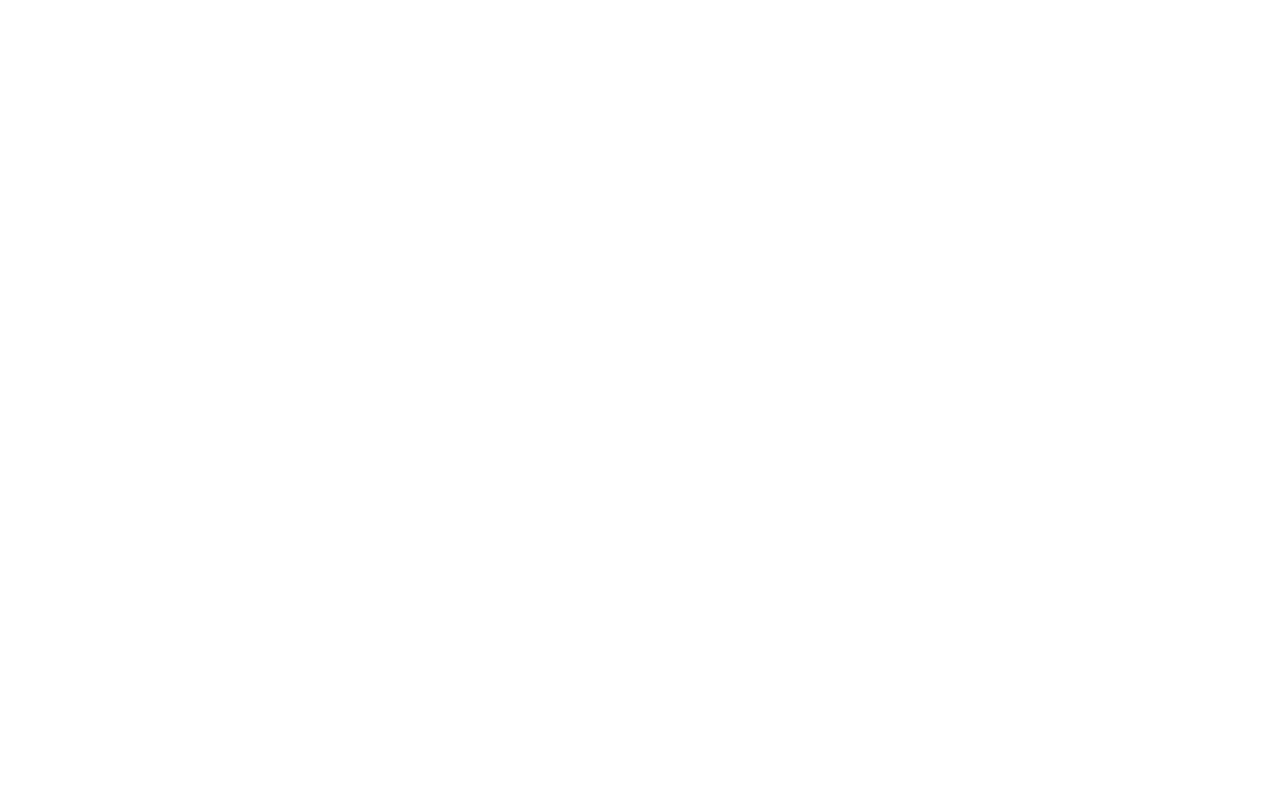
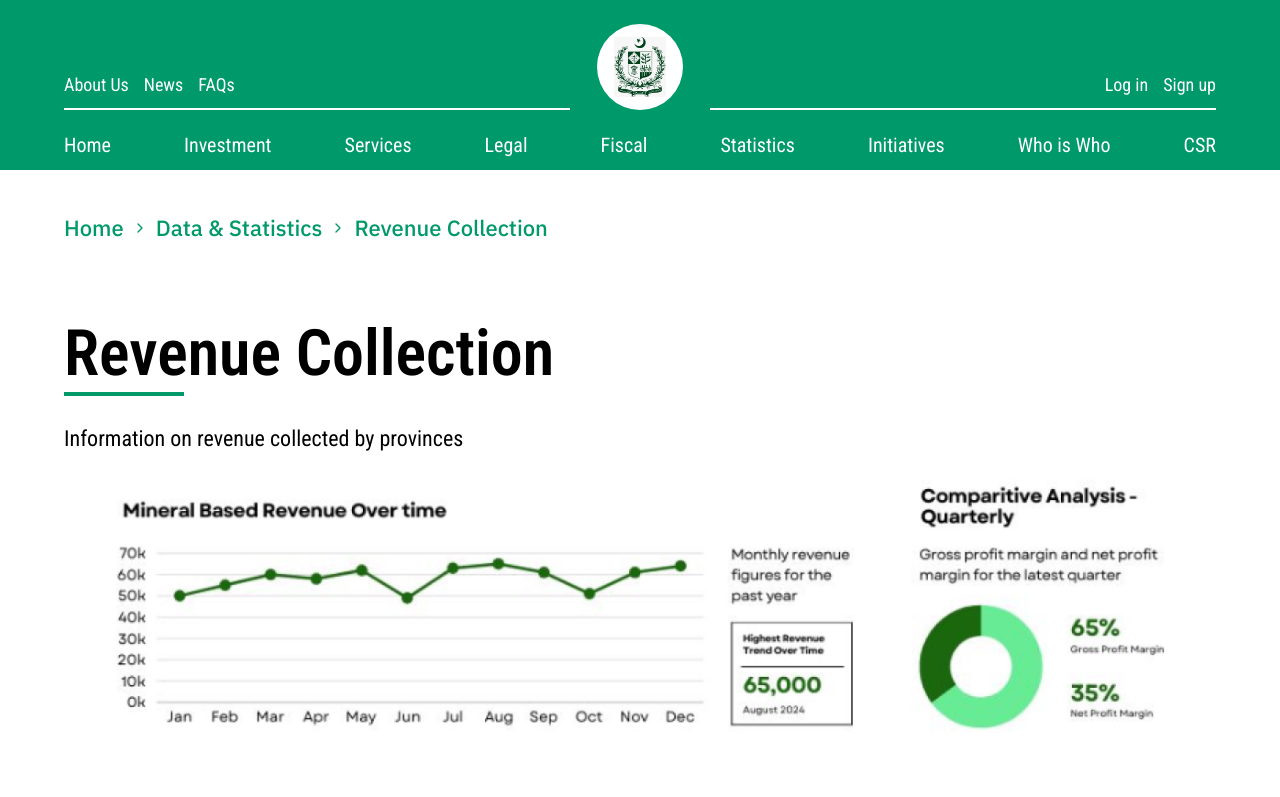
Before and after one commit to realAbdullah4504/mineral-app, a React (Create React App) app: page /statistics-revenue in a window 1280 px wide. Before the commit this address had no page. Shown: the top 797 px of the page. Built offline with nearby package versions, Linux system fonts and the light colour scheme; a web font is replaced by a local one.

Commit message:
Statistics => Revenue Page completed

```diff
--- /dev/null
+++ b/src/pages/statistics-revenue/index.js
@@ -0,0 +1,31 @@
+import React from "react";
+import BreadCrumbs from "components/Breadcrumbs";
+import { Container } from "components/UI";
+import revenue from "assets/images/revenue.png";
+
+const StatisticsRevenue = () => {
+  const breadcrumbs = [
+    { path: "/", label: "Home" },
+    { path: "statistics", label: "Data & Statistics" },
+    { path: "statistics-revenue", label: "Revenue Collection" },
+  ];
+  return (
+    <Container classes="w-[90%]">
+      <div className="flex flex-col">
+        <div className="flex mb-[62px] mt-[41px]">
+          <BreadCrumbs breadcrumbs={breadcrumbs} />
+        </div>
+        <div className="flex text-[64px] font-semibold">Revenue Collection</div>
+        <div className="flex bg-[#009969] w-[120px] h-1 mt-[-10px] mb-[26px]"></div>
+        <div className="flex font-normal text-[22px]">
+          Information on revenue collected by provinces
+        </div>
+        <div className="flex">
+          <img src={revenue} alt="Revenue Dashboard" />
+        </div>
+      </div>
+    </Container>
+  );
+};
+
+export default StatisticsRevenue;
--- a/src/routes/index.js
+++ b/src/routes/index.js
@@ -79,6 +79,7 @@ const Academia = lazy(() => import("../pages/academia"));
 const Associations = lazy(() => import("../pages/associations"));
 const HRPro = lazy(() => import("../pages/hr-pro"));
 const DataStatistics = lazy(() => import("../pages/data-statistics"));
+const StatisticsRevenue = lazy(() => import("../pages/statistics-revenue"));
 
 const AppRouter = () => (
   <Router>
@@ -469,6 +470,15 @@ const AppRouter = () => (
             <PublicRoute component={DataStatistics} layout={DashboardLayout} />
           }
         />
+        <Route
+          path="/statistics-revenue"
+          element={
+            <PublicRoute
+              component={StatisticsRevenue}
+              layout={DashboardLayout}
+            />
+          }
+        />
       </Routes>
     </Suspense>
   </Router>
```
Also changed, not shown: src/assets/images/revenue.png (added).
